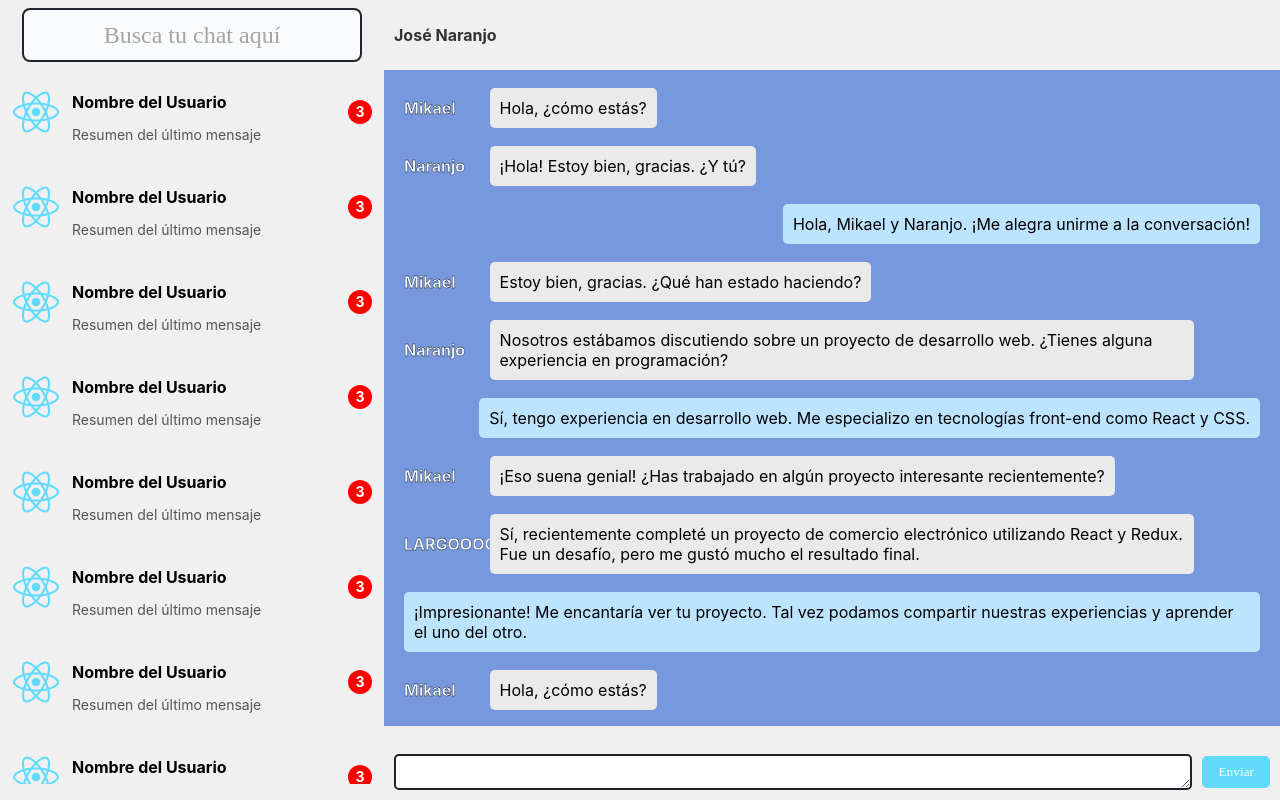
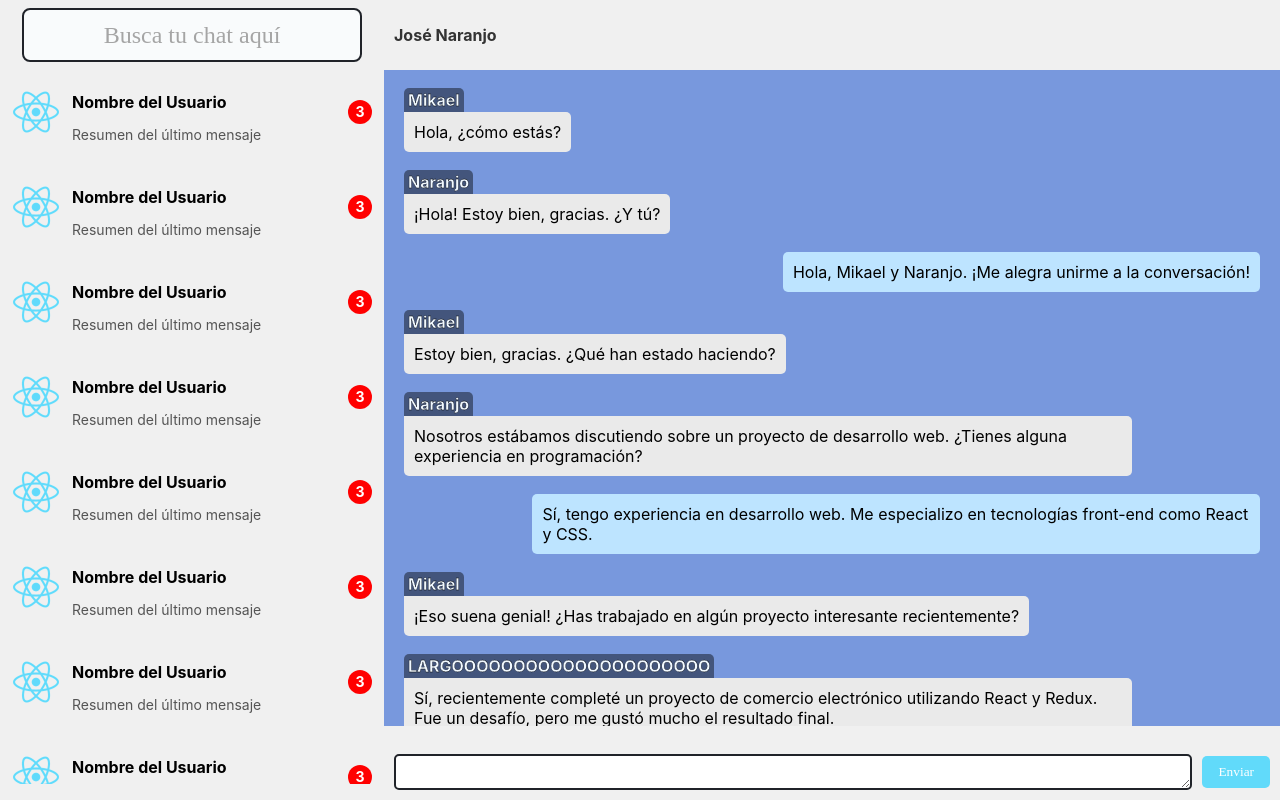
Before and after one commit to Naranj0se/chat-traductor, a React (Create React App) app: page / in a window 1280 px wide. Built offline with nearby package versions, Linux system fonts and the light colour scheme.

Commit message:
Arreglos estéticos a los componentes de mensajes (sender name arriba)

```diff
--- a/src/OtherMessage/OtherMessage.css
+++ b/src/OtherMessage/OtherMessage.css
@@ -1,17 +1,20 @@
 .other-message {
     display: flex;
-    flex-direction: row;
-    align-items:center;
+    flex-direction: column;
+    width: fit-content;
     margin-top: 18px;
     margin-bottom: 18px;
+    margin-right: 15%;
     display: flex;
-    align-items: center;
     margin-bottom: 10px;
   }
 
   .other-message-sender {
+    background-color: #00000070;
+    border-radius: 5px 5px 0px 0px;
+    padding: 2px 4px;
     height: 100%;
-    width: 10%;
+    width: fit-content;
     font-weight: bolder;
     color: aliceblue;
     -webkit-text-stroke-width: 0.3px; /* Ancho del borde */
@@ -19,8 +22,7 @@
   }
 
   .other-message-content {
-    max-width: 80%;
     background-color: #eaeaea;
     padding: 10px;
-    border-radius: 5px;
+    border-radius: 0px 5px 5px 5px;;
   }
--- a/src/OwnMessage/OwnMessage.css
+++ b/src/OwnMessage/OwnMessage.css
@@ -1,6 +1,7 @@
 .own-message {
     margin-top: 18px;
     margin-bottom: 18px;
+    margin-left: 15%;
     display: flex;
     align-items: flex-end;
     justify-content: flex-end;
```
